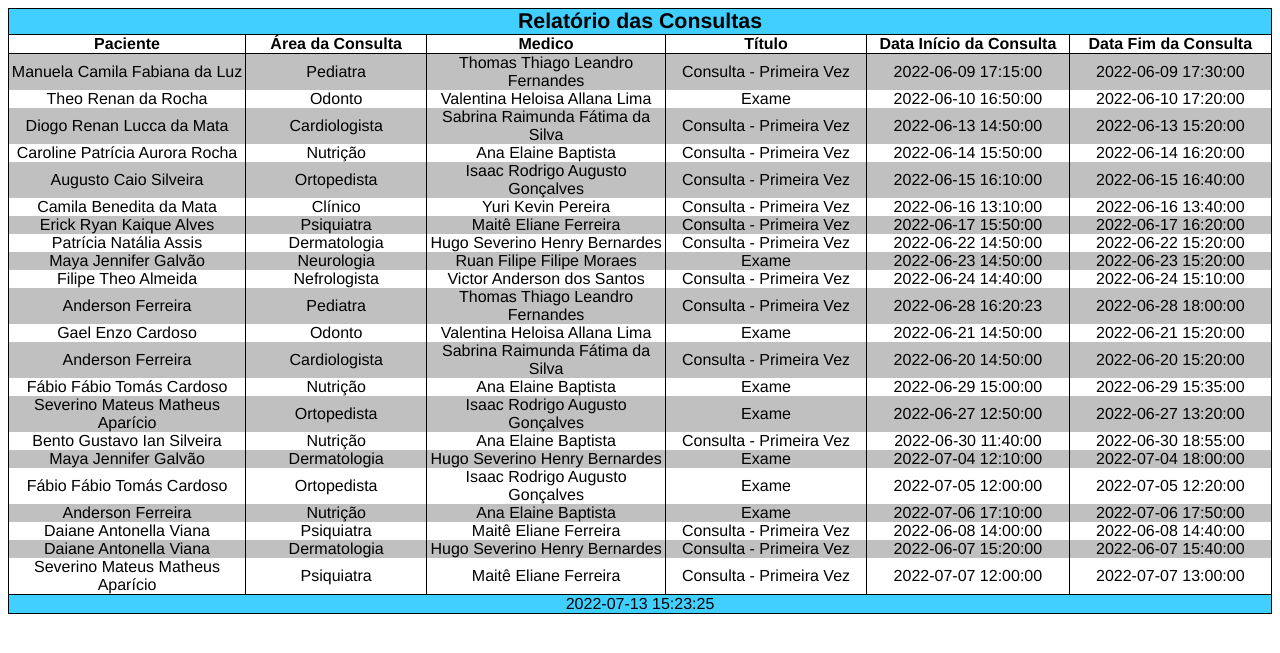
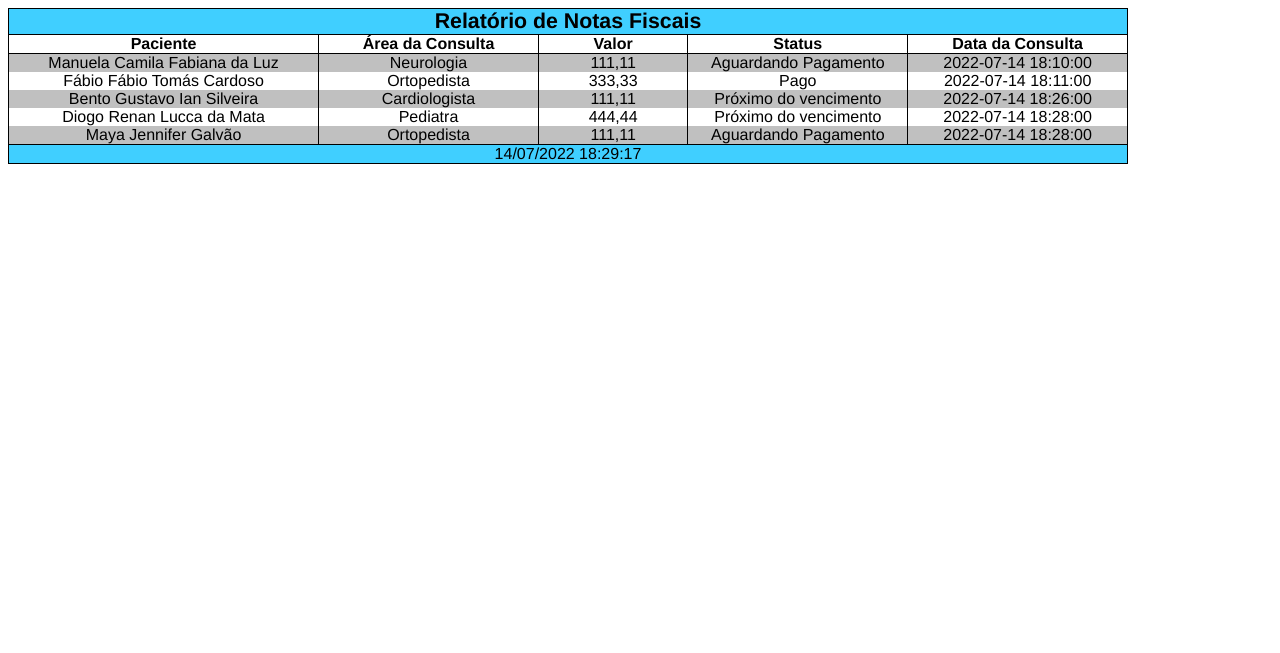
Before and after one commit to ChrystiandaHora/Consultorio, a PHP site: page /app/output/tabular.html in a window 1280 px wide. Shown: the top 653 px of the page. Run offline with PHP 8.4, Linux system fonts and the light colour scheme.

Commit message:
day 14-07-2022

```diff
--- a/app/model/cadastros/Nota_Fiscal.class.php
+++ b/app/model/cadastros/Nota_Fiscal.class.php
@@ -40,7 +40,7 @@ class nota_fiscal extends TRecord
         return $this->paciente->nome;
     }
 
-    public function get_nome_area_medico()
+    public function get_area_nome()
     {
         if (empty($this->medico))
             $this->medico = new Medico($this->id_area_do_medico);
--- a/app/output/tabular.html
+++ b/app/output/tabular.html
@@ -59,193 +59,51 @@
     }
 </style>
 <table cellspacing="0" cellpadding="0" style="border-collapse:collapse">
-<tr><td align="center" width="1448" colspan="7" class="header">Relatório das Consultas</td>
+<tr><td align="center" width="1118" colspan="5" class="header">Relatório de Notas Fiscais</td>
 </tr>
 <tr>
-<td align="center" width="258" colspan="1" class="title">Paciente</td>
-<td align="center" width="188" colspan="1" class="title">Área da Consulta</td>
-<td align="center" width="258" colspan="1" class="title">Medico</td>
-<td align="center" width="218" colspan="1" class="title">Título</td>
-<td align="center" width="218" colspan="1" class="title">Data Início da Consulta</td>
-<td align="center" width="218" colspan="1" class="title">Data Fim da Consulta</td>
+<td align="center" width="308" colspan="1" class="title">Paciente</td>
+<td align="center" width="218" colspan="1" class="title">Área da Consulta</td>
+<td align="center" width="148" colspan="1" class="title">Valor</td>
+<td align="center" width="218" colspan="1" class="title">Status</td>
+<td align="center" width="218" colspan="1" class="title">Data da Consulta</td>
 </tr>
 <tr>
-<td align="center" width="258" colspan="1" class="datai">Manuela Camila Fabiana da Luz</td>
-<td align="center" width="188" colspan="1" class="datai">Pediatra</td>
-<td align="center" width="258" colspan="1" class="datai">Thomas Thiago Leandro Fernandes</td>
-<td align="center" width="218" colspan="1" class="datai">Consulta - Primeira Vez</td>
-<td align="center" width="218" colspan="1" class="datai">2022-06-09 17:15:00</td>
-<td align="center" width="218" colspan="1" class="datai">2022-06-09 17:30:00</td>
+<td align="center" width="308" colspan="1" class="datai">Manuela Camila Fabiana da Luz</td>
+<td align="center" width="218" colspan="1" class="datai">Neurologia</td>
+<td align="center" width="148" colspan="1" class="datai">111,11</td>
+<td align="center" width="218" colspan="1" class="datai">Aguardando Pagamento</td>
+<td align="center" width="218" colspan="1" class="datai">2022-07-14 18:10:00</td>
 </tr>
 <tr>
-<td align="center" width="258" colspan="1" class="datap">Theo Renan da Rocha</td>
-<td align="center" width="188" colspan="1" class="datap">Odonto</td>
-<td align="center" width="258" colspan="1" class="datap">Valentina Heloisa Allana Lima</td>
-<td align="center" width="218" colspan="1" class="datap">Exame</td>
-<td align="center" width="218" colspan="1" class="datap">2022-06-10 16:50:00</td>
-<td align="center" width="218" colspan="1" class="datap">2022-06-10 17:20:00</td>
+<td align="center" width="308" colspan="1" class="datap">Fábio Fábio Tomás Cardoso</td>
+<td align="center" width="218" colspan="1" class="datap">Ortopedista</td>
+<td align="center" width="148" colspan="1" class="datap">333,33</td>
+<td align="center" width="218" colspan="1" class="datap">Pago</td>
+<td align="center" width="218" colspan="1" class="datap">2022-07-14 18:11:00</td>
 </tr>
 <tr>
-<td align="center" width="258" colspan="1" class="datai">Diogo Renan Lucca da Mata</td>
-<td align="center" width="188" colspan="1" class="datai">Cardiologista</td>
-<td align="center" width="258" colspan="1" class="datai">Sabrina Raimunda Fátima da Silva</td>
-<td align="center" width="218" colspan="1" class="datai">Consulta - Primeira Vez</td>
-<td align="center" width="218" colspan="1" class="datai">2022-06-13 14:50:00</td>
-<td align="center" width="218" colspan="1" class="datai">2022-06-13 15:20:00</td>
+<td align="center" width="308" colspan="1" class="datai">Bento Gustavo Ian Silveira</td>
+<td align="center" width="218" colspan="1" class="datai">Cardiologista</td>
+<td align="center" width="148" colspan="1" class="datai">111,11</td>
+<td align="center" width="218" colspan="1" class="datai">Próximo do vencimento</td>
+<td align="center" width="218" colspan="1" class="datai">2022-07-14 18:26:00</td>
 </tr>
 <tr>
-<td align="center" width="258" colspan="1" class="datap">Caroline Patrícia Aurora Rocha</td>
-<td align="center" width="188" colspan="1" class="datap">Nutrição</td>
-<td align="center" width="258" colspan="1" class="datap">Ana Elaine Baptista</td>
-<td align="center" width="218" colspan="1" class="datap">Consulta - Primeira Vez</td>
-<td align="center" width="218" colspan="1" class="datap">2022-06-14 15:50:00</td>
-<td align="center" width="218" colspan="1" class="datap">2022-06-14 16:20:00</td>
+<td align="center" width="308" colspan="1" class="datap">Diogo Renan Lucca da Mata</td>
+<td align="center" width="218" colspan="1" class="datap">Pediatra</td>
+<td align="center" width="148" colspan="1" class="datap">444,44</td>
+<td align="center" width="218" colspan="1" class="datap">Próximo do vencimento</td>
+<td align="center" width="218" colspan="1" class="datap">2022-07-14 18:28:00</td>
 </tr>
 <tr>
-<td align="center" width="258" colspan="1" class="datai">Augusto Caio Silveira</td>
-<td align="center" width="188" colspan="1" class="datai">Ortopedista</td>
-<td align="center" width="258" colspan="1" class="datai">Isaac Rodrigo Augusto Gonçalves</td>
-<td align="center" width="218" colspan="1" class="datai">Consulta - Primeira Vez</td>
-<td align="center" width="218" colspan="1" class="datai">2022-06-15 16:10:00</td>
-<td align="center" width="218" colspan="1" class="datai">2022-06-15 16:40:00</td>
+<td align="center" width="308" colspan="1" class="datai">Maya Jennifer Galvão</td>
+<td align="center" width="218" colspan="1" class="datai">Ortopedista</td>
+<td align="center" width="148" colspan="1" class="datai">111,11</td>
+<td align="center" width="218" colspan="1" class="datai">Aguardando Pagamento</td>
+<td align="center" width="218" colspan="1" class="datai">2022-07-14 18:28:00</td>
 </tr>
-<tr>
-<td align="center" width="258" colspan="1" class="datap">Camila Benedita da Mata</td>
-<td align="center" width="188" colspan="1" class="datap">Clínico</td>
-<td align="center" width="258" colspan="1" class="datap">Yuri Kevin Pereira</td>
-<td align="center" width="218" colspan="1" class="datap">Consulta - Primeira Vez</td>
-<td align="center" width="218" colspan="1" class="datap">2022-06-16 13:10:00</td>
-<td align="center" width="218" colspan="1" class="datap">2022-06-16 13:40:00</td>
-</tr>
-<tr>
-<td align="center" width="258" colspan="1" class="datai">Erick Ryan Kaique Alves</td>
-<td align="center" width="188" colspan="1" class="datai">Psiquiatra</td>
-<td align="center" width="258" colspan="1" class="datai">Maitê Eliane Ferreira</td>
-<td align="center" width="218" colspan="1" class="datai">Consulta - Primeira Vez</td>
-<td align="center" width="218" colspan="1" class="datai">2022-06-17 15:50:00</td>
-<td align="center" width="218" colspan="1" class="datai">2022-06-17 16:20:00</td>
-</tr>
-<tr>
-<td align="center" width="258" colspan="1" class="datap">Patrícia Natália Assis</td>
-<td align="center" width="188" colspan="1" class="datap">Dermatologia</td>
-<td align="center" width="258" colspan="1" class="datap">Hugo Severino Henry Bernardes</td>
-<td align="center" width="218" colspan="1" class="datap">Consulta - Primeira Vez</td>
-<td align="center" width="218" colspan="1" class="datap">2022-06-22 14:50:00</td>
-<td align="center" width="218" colspan="1" class="datap">2022-06-22 15:20:00</td>
-</tr>
-<tr>
-<td align="center" width="258" colspan="1" class="datai">Maya Jennifer Galvão</td>
-<td align="center" width="188" colspan="1" class="datai">Neurologia</td>
-<td align="center" width="258" colspan="1" class="datai">Ruan Filipe Filipe Moraes</td>
-<td align="center" width="218" colspan="1" class="datai">Exame</td>
-<td align="center" width="218" colspan="1" class="datai">2022-06-23 14:50:00</td>
-<td align="center" width="218" colspan="1" class="datai">2022-06-23 15:20:00</td>
-</tr>
-<tr>
-<td align="center" width="258" colspan="1" class="datap">Filipe Theo Almeida</td>
-<td align="center" width="188" colspan="1" class="datap">Nefrologista</td>
-<td align="center" width="258" colspan="1" class="datap">Victor Anderson dos Santos</td>
-<td align="center" width="218" colspan="1" class="datap">Consulta - Primeira Vez</td>
-<td align="center" width="218" colspan="1" class="datap">2022-06-24 14:40:00</td>
-<td align="center" width="218" colspan="1" class="datap">2022-06-24 15:10:00</td>
-</tr>
-<tr>
-<td align="center" width="258" colspan="1" class="datai">Anderson Ferreira</td>
-<td align="center" width="188" colspan="1" class="datai">Pediatra</td>
-<td align="center" width="258" colspan="1" class="datai">Thomas Thiago Leandro Fernandes</td>
-<td align="center" width="218" colspan="1" class="datai">Consulta - Primeira Vez</td>
-<td align="center" width="218" colspan="1" class="datai">2022-06-28 16:20:23</td>
-<td align="center" width="218" colspan="1" class="datai">2022-06-28 18:00:00</td>
-</tr>
-<tr>
-<td align="center" width="258" colspan="1" class="datap">Gael Enzo Cardoso</td>
-<td align="center" width="188" colspan="1" class="datap">Odonto</td>
-<td align="center" width="258" colspan="1" class="datap">Valentina Heloisa Allana Lima</td>
-<td align="center" width="218" colspan="1" class="datap">Exame</td>
-<td align="center" width="218" colspan="1" class="datap">2022-06-21 14:50:00</td>
-<td align="center" width="218" colspan="1" class="datap">2022-06-21 15:20:00</td>
-</tr>
-<tr>
-<td align="center" width="258" colspan="1" class="datai">Anderson Ferreira</td>
-<td align="center" width="188" colspan="1" class="datai">Cardiologista</td>
-<td align="center" width="258" colspan="1" class="datai">Sabrina Raimunda Fátima da Silva</td>
-<td align="center" width="218" colspan="1" class="datai">Consulta - Primeira Vez</td>
-<td align="center" width="218" colspan="1" class="datai">2022-06-20 14:50:00</td>
-<td align="center" width="218" colspan="1" class="datai">2022-06-20 15:20:00</td>
-</tr>
-<tr>
-<td align="center" width="258" colspan="1" class="datap">Fábio Fábio Tomás Cardoso</td>
-<td align="center" width="188" colspan="1" class="datap">Nutrição</td>
-<td align="center" width="258" colspan="1" class="datap">Ana Elaine Baptista</td>
-<td align="center" width="218" colspan="1" class="datap">Exame</td>
-<td align="center" width="218" colspan="1" class="datap">2022-06-29 15:00:00</td>
-<td align="center" width="218" colspan="1" class="datap">2022-06-29 15:35:00</td>
-</tr>
-<tr>
-<td align="center" width="258" colspan="1" class="datai">Severino Mateus Matheus Aparício</td>
-<td align="center" width="188" colspan="1" class="datai">Ortopedista</td>
-<td align="center" width="258" colspan="1" class="datai">Isaac Rodrigo Augusto Gonçalves</td>
-<td align="center" width="218" colspan="1" class="datai">Exame</td>
-<td align="center" width="218" colspan="1" class="datai">2022-06-27 12:50:00</td>
-<td align="center" width="218" colspan="1" class="datai">2022-06-27 13:20:00</td>
-</tr>
-<tr>
-<td align="center" width="258" colspan="1" class="datap">Bento Gustavo Ian Silveira</td>
-<td align="center" width="188" colspan="1" class="datap">Nutrição</td>
-<td align="center" width="258" colspan="1" class="datap">Ana Elaine Baptista</td>
-<td align="center" width="218" colspan="1" class="datap">Consulta - Primeira Vez</td>
-<td align="center" width="218" colspan="1" class="datap">2022-06-30 11:40:00</td>
-<td align="center" width="218" colspan="1" class="datap">2022-06-30 18:55:00</td>
-</tr>
-<tr>
-<td align="center" width="258" colspan="1" class="datai">Maya Jennifer Galvão</td>
-<td align="center" width="188" colspan="1" class="datai">Dermatologia</td>
-<td align="center" width="258" colspan="1" class="datai">Hugo Severino Henry Bernardes</td>
-<td align="center" width="218" colspan="1" class="datai">Exame</td>
-<td align="center" width="218" colspan="1" class="datai">2022-07-04 12:10:00</td>
-<td align="center" width="218" colspan="1" class="datai">2022-07-04 18:00:00</td>
-</tr>
-<tr>
-<td align="center" width="258" colspan="1" class="datap">Fábio Fábio Tomás Cardoso</td>
-<td align="center" width="188" colspan="1" class="datap">Ortopedista</td>
-<td align="center" width="258" colspan="1" class="datap">Isaac Rodrigo Augusto Gonçalves</td>
-<td align="center" width="218" colspan="1" class="datap">Exame</td>
-<td align="center" width="218" colspan="1" class="datap">2022-07-05 12:00:00</td>
-<td align="center" width="218" colspan="1" class="datap">2022-07-05 12:20:00</td>
-</tr>
-<tr>
-<td align="center" width="258" colspan="1" class="datai">Anderson Ferreira</td>
-<td align="center" width="188" colspan="1" class="datai">Nutrição</td>
-<td align="center" width="258" colspan="1" class="datai">Ana Elaine Baptista</td>
-<td align="center" width="218" colspan="1" class="datai">Exame</td>
-<td align="center" width="218" colspan="1" class="datai">2022-07-06 17:10:00</td>
-<td align="center" width="218" colspan="1" class="datai">2022-07-06 17:50:00</td>
-</tr>
-<tr>
-<td align="center" width="258" colspan="1" class="datap">Daiane Antonella Viana</td>
-<td align="center" width="188" colspan="1" class="datap">Psiquiatra</td>
-<td align="center" width="258" colspan="1" class="datap">Maitê Eliane Ferreira</td>
-<td align="center" width="218" colspan="1" class="datap">Consulta - Primeira Vez</td>
-<td align="center" width="218" colspan="1" class="datap">2022-06-08 14:00:00</td>
-<td align="center" width="218" colspan="1" class="datap">2022-06-08 14:40:00</td>
-</tr>
-<tr>
-<td align="center" width="258" colspan="1" class="datai">Daiane Antonella Viana</td>
-<td align="center" width="188" colspan="1" class="datai">Dermatologia</td>
-<td align="center" width="258" colspan="1" class="datai">Hugo Severino Henry Bernardes</td>
-<td align="center" width="218" colspan="1" class="datai">Consulta - Primeira Vez</td>
-<td align="center" width="218" colspan="1" class="datai">2022-06-07 15:20:00</td>
-<td align="center" width="218" colspan="1" class="datai">2022-06-07 15:40:00</td>
-</tr>
-<tr>
-<td align="center" width="258" colspan="1" class="datap">Severino Mateus Matheus Aparício</td>
-<td align="center" width="188" colspan="1" class="datap">Psiquiatra</td>
-<td align="center" width="258" colspan="1" class="datap">Maitê Eliane Ferreira</td>
-<td align="center" width="218" colspan="1" class="datap">Consulta - Primeira Vez</td>
-<td align="center" width="218" colspan="1" class="datap">2022-07-07 12:00:00</td>
-<td align="center" width="218" colspan="1" class="datap">2022-07-07 13:00:00</td>
-</tr>
-<tr><td align="center" width="1448" colspan="7" class="footer">2022-07-13 15:23:25</td>
+<tr><td align="center" width="1118" colspan="5" class="footer">14/07/2022 18:29:17</td>
 </tr>
 </table>
 </html>
```
Also changed, not shown: app/control/cadastros/ConsultaForm.class.php (+15 -12 lines), app/control/cadastros/ConsultaList.class.php (+22 -12 lines), app/control/cadastros/PaymentForm.class.php (+5 -5 lines), app/control/cadastros/PaymentList.class.php (+12 -9 lines), app/control/relatorio/RelatorioConsulta.php (+6 -5 lines), app/control/relatorio/RelatorioNotaFiscal.php (+5 -4 lines).
